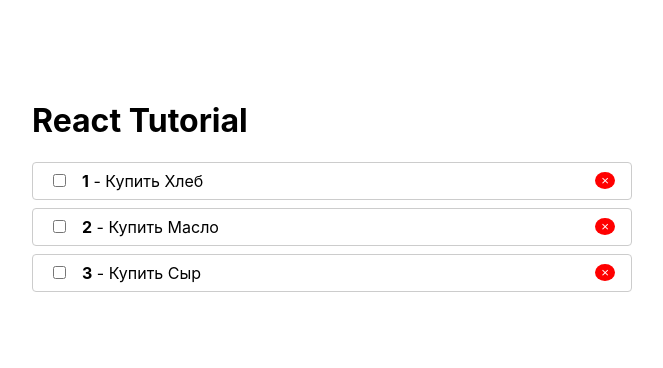
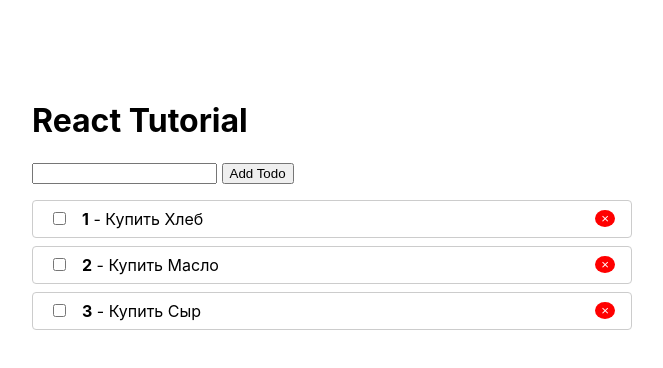
Before and after one commit to stepanenko-ys/example_react, a React (Create React App) app: page / in a window 1280 px wide. Shown: the top 368 px of the page, without its empty margins (308-971 px from the left). Built offline with nearby package versions, Linux system fonts and the light colour scheme.

Commit message:
Update manual about Form and Custom hook

```diff
--- a/src/App.js
+++ b/src/App.js
@@ -1,6 +1,7 @@
 import React from "react";
 import TodoList from "./Todo/TodoList";
 import myContext from "./context";
+import AddTodo from "./Todo/AddTodo";
 
 function App() {
     const [todos, setTodos] = React.useState([
@@ -24,10 +25,22 @@
         setTodos(todos.filter(myTodoItem => myTodoItem.id !== id))
     }
 
+    function addTodo(title) {
+       setTodos(todos.concat([   // Для изменения Стейта вызываем метод "setTodos" куда передаем массив "todos" и для того - что-бы добавит новый элемент - вызываем метод "concat"
+           {                     // в него передаем массив {} c одним объектом, который в последствие добавиться к массиву "todos" и потом это все возвращает новый массив который изменит Стейт
+               title,            // Поле "title" совпадает со значением "title" (типа: title: title)
+               id: Date.now(),
+               completed: false
+           }
+       ]))
+    }
+
     return (
         <myContext.Provider value={{ removeTodo }}>
             <div className="wrapper">
                 <h1>React Tutorial</h1>
+
+                <AddTodo myOnCreate={addTodo} />
 
                 {todos.length ? (
                     <TodoList todos={todos} myToggle={toggleTodo} />
--- /dev/null
+++ b/src/Todo/AddTodo.js
@@ -0,0 +1,71 @@
+import React, {useState} from "react";
+import PropTypes from 'prop-types'
+
+
+// Вариант № 2
+function useInputValue(myDefaultValue = '') {
+    const [value, setValue] = useState(myDefaultValue)
+    return {
+        bind: {
+            value,                                          // Или аналог - value: value
+            onChange: event => setValue(event.target.value) // Функция "onChange" которая принимает "event" - который будет обращаться к "setValue" и задавать ему значение "event.target.value"
+        },
+        myClear: () => setValue(''),                  // Создаем функцию "myClear" которая обращается к функции setValue и задает ему пустую строчку
+        value: () => value                                  // Создаем функцию "value" с помощью которой будем просто получать значения "value"
+    }
+}
+// End - Вариант № 2
+
+
+function AddTodo({ myOnCreate }) {
+
+    // Вариант № 1
+    // const [value, setValue] = useState('')
+
+    // function submitHandler (event) {
+    //     event.preventDefault()
+    //
+    //     if (value.trim()) {      // Проверка - Если в "input" что-то заполнено
+    //         myOnCreate(value)    // Тогда обращаемся в свойство "onCreate" и передаем ему значение "value"
+    //         setValue('')   // Очищаем поле Input после выполнения
+    //     }
+    // }
+    // End - Вариант № 1
+
+
+
+    // Вариант № 2
+    const input = useInputValue('') // Это наш собственны Хук
+
+    function submitHandler (event) {
+        event.preventDefault()
+
+        if (input.value().trim()) {
+            myOnCreate(input.value())
+            input.myClear()                     // Для очистки "input" - Обращаемся к объекту input и вызываем у него метод Clear
+        }
+    }
+    // End - Вариант № 2
+
+
+    return (
+        <form style={{ marginBottom: '1rem' }} onSubmit={submitHandler}>
+
+
+            {/* // Вариант № 1 */}
+            {/*<input type='text' style={{ marginRight: '1rem' }} value={value} onChange={event => setValue(event.target.value)} />*/}
+
+            {/* // Вариант № 2 */}
+            <input {...input.bind} />        {/* // Использование итератора Spread. Он сам поместить в этот Input занчение "value" и "onChange" */}
+
+
+            <button type='submit'>Add Todo</button>
+        </form>
+    )
+}
+
+AddTodo.propTypes = {
+    myOnCreate: PropTypes.func.isRequired
+}
+
+export default AddTodo
```
Also changed, not shown: 1 other file (tests, documents, lock files or other folders).
